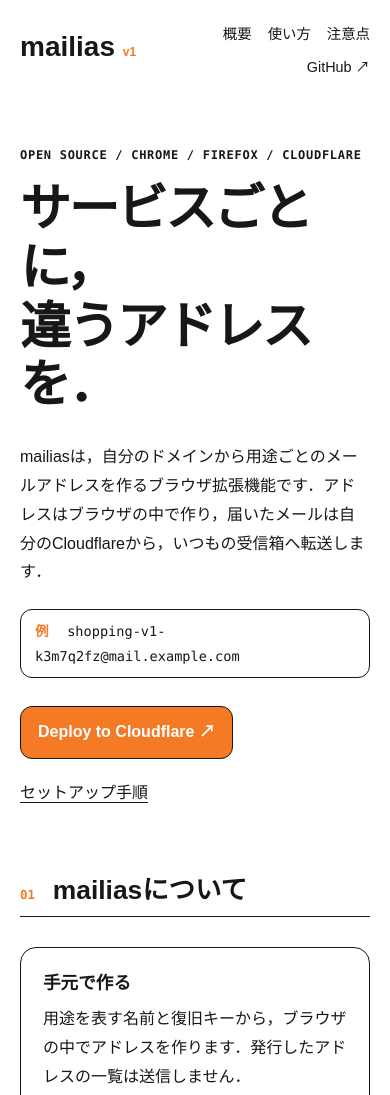
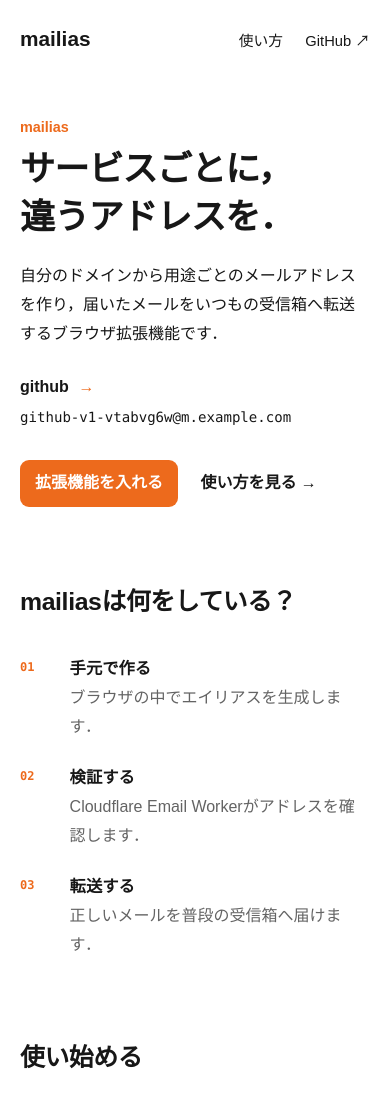
Before and after one commit to kentakom1213/mailias, a website built with Vite: page docs/index.html in a window 390 px wide. Shown: the top 1095 px of the page. Built offline with nearby package versions, Linux system fonts and the light colour scheme.

Commit message:
Refine landing page for OSS documentation

```diff
--- a/docs/index.html
+++ b/docs/index.html
@@ -1,56 +1,99 @@
 <!doctype html>
 <html lang="ja">
 <head>
-<meta charset="UTF-8"><meta name="viewport" content="width=device-width, initial-scale=1">
-<meta name="description" content="mailiasは，自分のドメインでサービスごとのメールアドレスを作る，オープンソースのブラウザ拡張機能です．">
-<meta name="theme-color" content="#ffffff"><title>mailias — サービスごとに，違うアドレスを．</title>
+  <meta charset="UTF-8">
+  <meta name="viewport" content="width=device-width, initial-scale=1">
+  <meta name="description" content="mailiasは，自分のドメインから用途ごとのメールアドレスを作り，届いたメールを普段の受信箱へ転送するブラウザ拡張機能です．">
+  <meta name="theme-color" content="#ffffff">
+  <title>mailias — サービスごとに，違うアドレスを．</title>
   <link rel="stylesheet" href="./style.css">
 </head>
 <body>
   <a class="skip-link" href="#main">本文へ移動</a>
-<header>
-<a class="logo" href="#top">mailias <small>v1</small></a>
-<nav aria-label="メインナビゲーション"><a href="#about">概要</a><a href="#setup">使い方</a><a href="#notes">注意点</a><a href="https://github.com/kentakom1213/mailias">GitHub ↗</a></nav>
+
+  <header class="site-header">
+    <a class="site-name" href="#top">mailias</a>
+    <nav aria-label="メインナビゲーション">
+      <a href="https://github.com/kentakom1213/mailias/blob/main/SETUP-ja.md">使い方</a>
+      <a href="https://github.com/kentakom1213/mailias">GitHub <span aria-hidden="true">↗</span></a>
+    </nav>
   </header>
+
   <main id="main">
     <section class="intro" id="top">
-<p class="meta">OPEN SOURCE / CHROME / FIREFOX / CLOUDFLARE</p>
-<h1>サービスごとに，<br>違うアドレスを．</h1>
-<p class="lead">mailiasは，自分のドメインから用途ごとのメールアドレスを作るブラウザ拡張機能です．アドレスはブラウザの中で作り，届いたメールは自分のCloudflareから，いつもの受信箱へ転送します．</p>
-<p class="alias"><span>例</span> shopping-v1-k3m7q2fz@mail.example.com</p>
-<div class="actions"><a class="primary" href="https://deploy.workers.cloudflare.com/?url=https://github.com/kentakom1213/mailias">Deploy to Cloudflare ↗</a><a href="https://github.com/kentakom1213/mailias/blob/main/SETUP-ja.md">セットアップ手順</a></div>
-</section>
-<section id="about">
-<h2><span>01</span> mailiasについて</h2>
-<div class="blocks">
-<article><h3>手元で作る</h3><p>用途を表す名前と復旧キーから，ブラウザの中でアドレスを作ります．発行したアドレスの一覧は送信しません．</p></article>
-<article><h3>キーを守る</h3><p>拡張機能には，読み出せない形に変換したキーを保存します．設定後に，元の復旧キーを表示することはできません．</p></article>
-<article><h3>受信箱へ届ける</h3><p>自分のCloudflare Workerが宛先を確かめ，正しいアドレスに届いたメールだけを転送します．</p></article>
+      <p class="product-name">mailias</p>
+      <h1>サービスごとに，違うアドレスを．</h1>
+      <p class="summary">自分のドメインから用途ごとのメールアドレスを作り，届いたメールをいつもの受信箱へ転送するブラウザ拡張機能です．</p>
+
+      <p class="alias-example">
+        <span class="alias-label">github</span>
+        <span class="alias-arrow" aria-hidden="true">→</span>
+        <code>github-v1-vtabvg6w@m.example.com</code>
+      </p>
+
+      <div class="intro-links">
+        <a class="install-link" href="https://github.com/kentakom1213/mailias/releases">拡張機能を入れる</a>
+        <a class="text-link" href="https://github.com/kentakom1213/mailias/blob/main/SETUP-ja.md">使い方を見る <span aria-hidden="true">→</span></a>
       </div>
     </section>
-<section id="setup">
-<h2><span>02</span> 使い始める</h2>
-<p>メールに使うドメイン，転送先，パスワードマネージャーを用意します．セットアップの目安は約10分です．</p>
-<ol class="steps">
-<li><strong>拡張機能を入れる</strong><p>ChromeまたはFirefoxへmailiasをインストールします．</p></li>
-<li><strong>復旧キーを保管する</strong><p>拡張機能でキーを作り，パスワードマネージャーへ保存します．保存したキーを貼り戻し，間違いがないことも確認します．</p></li>
-<li><strong>Workerを作る</strong><p>上のデプロイボタンからリポジトリを複製し，<code>MAILIAS_SECRET</code>と<code>FORWARD_TO</code>をCloudflareのSecretに設定します．復旧キーや転送先がGitHubへ書き込まれることはありません．</p></li>
-<li><strong>メールをつなぐ</strong><p>Email Routingのcatch-allをWorkerへ向け，実際にメールを送って転送を確かめます．</p></li>
+
+    <section>
+      <h2>mailiasは何をしている？</h2>
+      <ol class="flow">
+        <li>
+          <span class="number">01</span>
+          <div>
+            <h3>手元で作る</h3>
+            <p>ブラウザの中でエイリアスを生成します．</p>
+          </div>
+        </li>
+        <li>
+          <span class="number">02</span>
+          <div>
+            <h3>検証する</h3>
+            <p>Cloudflare Email Workerがアドレスを確認します．</p>
+          </div>
+        </li>
+        <li>
+          <span class="number">03</span>
+          <div>
+            <h3>転送する</h3>
+            <p>正しいメールを普段の受信箱へ届けます．</p>
+          </div>
+        </li>
       </ol>
-<p><a href="https://github.com/kentakom1213/mailias/blob/main/SETUP-ja.md">日本語の詳しいセットアップ手順 ↗</a></p>
     </section>
-<section id="notes">
-<h2><span>03</span> 使う前に</h2>
-<div class="note"><h3>復旧キーについて</h3><p>パスワードマネージャーに保存した復旧キーが，唯一の復旧元です．このキーと拡張機能のデータを両方失うと，以前と同じアドレスを作れません．</p></div>
-<h3>特定のアドレスを止める</h3><p>mailias v1には，アドレスごとの停止機能がありません．Cloudflare Email Routingに，対象アドレスを破棄するルールを追加してください．復旧キーを変えると，それまでのアドレスがすべて使えなくなります．</p>
-<h3>拡張機能に残るもの</h3><p>ドメイン，WorkerのURL，読み出せない形にしたキーを保存します．発行したアドレス，用途の名前，閲覧履歴，利用履歴は保存しません．</p>
-<h3>タグの強度</h3><p>アドレスに含まれる40 bitのタグは，でたらめな宛先を見分けるためのものです．ログインや本人確認に使う認証トークンではありません．</p>
+
+    <section>
+      <h2>使い始める</h2>
+      <ol class="setup-steps">
+        <li><span class="number">01</span><span>拡張機能を入れる</span></li>
+        <li><span class="number">02</span><span>復旧キーを保管する</span></li>
+        <li><span class="number">03</span><span>Cloudflareを設定する</span></li>
+        <li><span class="number">04</span><span>エイリアスを作る</span></li>
+      </ol>
+      <p><a class="text-link" href="https://github.com/kentakom1213/mailias/blob/main/SETUP-ja.md">詳しいセットアップ手順 <span aria-hidden="true">→</span></a></p>
     </section>
-<section id="links">
-<h2><span>04</span> 資料</h2>
-<ul class="links"><li><a href="https://github.com/kentakom1213/mailias">ソースコード</a></li><li><a href="https://github.com/kentakom1213/mailias/blob/main/SPEC.md">プロトコル仕様</a></li><li><a href="https://github.com/kentakom1213/mailias/blob/main/docs/security-model.md">セキュリティ設計</a></li><li><a href="https://github.com/kentakom1213/mailias/blob/main/docs/architecture.md">構成</a></li></ul>
+
+    <section>
+      <h2>復旧キーについて</h2>
+      <p class="recovery-note">復旧キーを失うと，それまでのアドレスを再生成できません．パスワードマネージャーなどに保管してください．</p>
+    </section>
+
+    <section>
+      <h2>詳しく知る</h2>
+      <ul class="document-links">
+        <li><a href="https://github.com/kentakom1213/mailias/blob/main/SETUP-ja.md">使い方 <span aria-hidden="true">→</span></a></li>
+        <li><a href="https://github.com/kentakom1213/mailias/blob/main/docs/security-model.md">セキュリティ設計 <span aria-hidden="true">→</span></a></li>
+        <li><a href="https://github.com/kentakom1213/mailias/blob/main/SPEC.md">プロトコル仕様 <span aria-hidden="true">→</span></a></li>
+        <li><a href="https://github.com/kentakom1213/mailias">GitHub <span aria-hidden="true">→</span></a></li>
+      </ul>
     </section>
   </main>
-<footer>© 2026 mailias contributors</footer>
+
+  <footer>
+    <span>mailias</span>
+    <a href="https://github.com/kentakom1213/mailias">GitHub</a>
+  </footer>
 </body>
 </html>
--- a/docs/style.css
+++ b/docs/style.css
@@ -1,23 +1,286 @@
-:root{--ink:#171717;--paper:#fff;--edge:#dedede;--orange:#f47a26}
-*{box-sizing:border-box}html{scroll-behavior:smooth}
-body{margin:0;color:var(--ink);background:#f1f1f1;font-family:"Avenir Next","Hiragino Sans","Yu Gothic","BIZ UDPGothic",sans-serif;font-size:17px;font-weight:500;line-height:1.8}
-a{color:var(--ink);text-underline-offset:4px;text-decoration-thickness:1px}a:hover{color:var(--orange)}
-.skip-link{position:fixed;top:-4rem;left:1rem;padding:.5rem 1rem;background:#fff;border:1px solid}.skip-link:focus{top:1rem}
-header,main,footer{width:min(920px,100%);margin-inline:auto;background:var(--paper)}
-header{display:flex;align-items:baseline;justify-content:space-between;gap:2rem;padding:28px 38px 18px}
-.logo{font-size:1.75rem;font-weight:800;text-decoration:none}.logo small{color:var(--orange);font-size:.75rem}
-nav{display:flex;flex-wrap:wrap;justify-content:flex-end;gap:1.2rem;font-size:.9rem}nav a{text-decoration:none}
-main{padding:0 38px 70px}section{padding:62px 0 12px;scroll-margin-top:20px}.intro{padding-top:75px}
-.meta{margin:0 0 16px;font:600 .75rem/1.5 ui-monospace,SFMono-Regular,Menlo,monospace;letter-spacing:.06em}
-h1{margin:0;font-size:clamp(3rem,8vw,5rem);line-height:1.16;letter-spacing:-.045em}
-.lead{max-width:760px;margin:28px 0 22px;font-size:1.08rem}
-.alias{display:inline-block;margin:0;padding:9px 14px;border:1px solid var(--ink);border-radius:12px;font-family:ui-monospace,SFMono-Regular,Menlo,monospace;font-size:.85rem;overflow-wrap:anywhere}.alias span{margin-right:.65rem;color:var(--orange);font-weight:800}
-.actions{display:flex;flex-wrap:wrap;align-items:center;gap:20px;margin-top:28px}.primary{display:inline-block;padding:11px 17px;color:#fff;background:var(--orange);border:1px solid var(--ink);border-radius:12px;font-weight:750;text-decoration:none}.primary:hover{color:#fff;background:#dc6417}
-h2{margin:0 0 30px;padding-bottom:7px;border-bottom:1px solid var(--ink);font-size:1.65rem;line-height:1.4}h2 span{display:inline-block;margin-right:.65rem;color:var(--orange);font:700 .78rem ui-monospace,SFMono-Regular,Menlo,monospace}
-h3{margin:30px 0 5px;font-size:1.1rem}p{margin:6px 0 20px}
-.blocks{display:grid;gap:14px}.blocks article,.note{padding:20px 22px;border:1px solid var(--ink);border-radius:16px}.blocks h3,.note h3{margin-top:0}.blocks p,.note p{margin-bottom:0}
-.steps{padding:0;margin:28px 0;list-style:none;counter-reset:step}.steps li{counter-increment:step;display:grid;grid-template-columns:34px 1fr;padding:20px 0;border-top:1px solid var(--edge)}.steps li:last-child{border-bottom:1px solid var(--edge)}.steps li::before{content:counter(step,decimal-leading-zero);color:var(--orange);font:700 .8rem ui-monospace,SFMono-Regular,Menlo,monospace}.steps strong,.steps p{grid-column:2}.steps p{margin:3px 0 0}
-code{padding:2px 5px;background:#f4f4f4;border-radius:4px;font-size:.84em}.note{margin-bottom:28px;border-color:var(--orange)}.links{padding-left:1.3rem}.links li{margin:.3rem 0}
-footer{padding:28px 38px 45px;border-top:1px solid var(--edge);font-size:.8rem;color:#666;text-align:center}
-@media(max-width:680px){body{background:var(--paper);font-size:16px}header{align-items:flex-start;padding:22px 20px 10px}nav{max-width:190px;gap:.45rem 1rem}main{padding:0 20px 55px}section{padding-top:52px}.intro{padding-top:55px}h1{font-size:clamp(2.7rem,13vw,4rem)}.lead{font-size:1rem}footer{padding-inline:20px}}
-@media(prefers-reduced-motion:reduce){html{scroll-behavior:auto}}
+:root {
+  --ink: #171717;
+  --muted: #646464;
+  --line: #d9d9d9;
+  --orange: #ed6a1c;
+}
+
+* { box-sizing: border-box; }
+
+html { scroll-behavior: smooth; }
+
+body {
+  margin: 0;
+  color: var(--ink);
+  background: #fff;
+  font-family: "Avenir Next", "Hiragino Sans", "Yu Gothic", "BIZ UDPGothic", sans-serif;
+  font-size: 17px;
+  font-weight: 500;
+  line-height: 1.8;
+  line-break: strict;
+}
+
+a {
+  color: inherit;
+  text-decoration-thickness: 1px;
+  text-underline-offset: 4px;
+}
+
+a:hover { color: var(--orange); }
+
+.skip-link {
+  position: fixed;
+  top: -4rem;
+  left: 1rem;
+  z-index: 2;
+  padding: .45rem .8rem;
+  background: #fff;
+  border: 1px solid var(--ink);
+}
+
+.skip-link:focus { top: 1rem; }
+
+.site-header,
+main,
+footer {
+  width: min(820px, calc(100% - 40px));
+  margin-inline: auto;
+}
+
+.site-header {
+  display: flex;
+  align-items: baseline;
+  justify-content: space-between;
+  padding: 26px 0;
+}
+
+.site-name {
+  font-size: 1.3rem;
+  font-weight: 800;
+  text-decoration: none;
+}
+
+nav {
+  display: flex;
+  gap: 1.4rem;
+  font-size: .92rem;
+}
+
+nav a { text-decoration: none; }
+
+main { padding-bottom: 64px; }
+
+section {
+  padding: 42px 0;
+}
+
+.intro {
+  padding-top: 50px;
+  padding-bottom: 56px;
+}
+
+.product-name {
+  margin: 0 0 4px;
+  color: var(--orange);
+  font-size: .9rem;
+  font-weight: 800;
+}
+
+h1,
+h2,
+h3 {
+  text-wrap: balance;
+}
+
+h1 {
+  max-width: 16em;
+  margin: 0;
+  font-size: clamp(2rem, 6vw, 3rem);
+  line-height: 1.35;
+  letter-spacing: -.025em;
+}
+
+.summary {
+  max-width: 39em;
+  margin: 22px 0;
+  text-wrap: pretty;
+}
+
+.alias-example {
+  display: flex;
+  align-items: baseline;
+  gap: .7rem;
+  margin: 25px 0 0;
+}
+
+.alias-label {
+  font-weight: 700;
+}
+
+.alias-arrow,
+.number {
+  color: var(--orange);
+}
+
+.alias-example code {
+  font-family: ui-monospace, SFMono-Regular, Menlo, monospace;
+  font-size: .88rem;
+  overflow-wrap: anywhere;
+}
+
+.intro-links {
+  display: flex;
+  flex-wrap: wrap;
+  align-items: center;
+  gap: 1.4rem;
+  margin-top: 30px;
+}
+
+.install-link {
+  padding: 9px 15px;
+  color: #fff;
+  background: var(--orange);
+  border-radius: 9px;
+  font-weight: 700;
+  text-decoration: none;
+}
+
+.install-link:hover {
+  color: #fff;
+  background: #cf5510;
+}
+
+.text-link {
+  font-weight: 650;
+  text-decoration: none;
+}
+
+.text-link:hover {
+  text-decoration: underline;
+}
+
+h2 {
+  margin: 0 0 24px;
+  font-size: 1.55rem;
+  line-height: 1.5;
+  letter-spacing: -.015em;
+}
+
+h3 {
+  margin: 0;
+  font-size: 1.02rem;
+}
+
+p { margin: 0 0 18px; }
+
+.flow,
+.setup-steps,
+.document-links {
+  margin: 0;
+  padding: 0;
+  list-style: none;
+}
+
+.flow {
+  max-width: 620px;
+}
+
+.flow li {
+  display: grid;
+  grid-template-columns: 2.4rem 1fr;
+  gap: .7rem;
+  padding: 10px 0;
+}
+
+.number {
+  padding-top: .18rem;
+  font-family: ui-monospace, SFMono-Regular, Menlo, monospace;
+  font-size: .75rem;
+  font-weight: 800;
+}
+
+.flow p {
+  margin: 1px 0;
+  color: var(--muted);
+}
+
+.setup-steps {
+  max-width: 520px;
+  margin-bottom: 18px;
+}
+
+.setup-steps li {
+  display: grid;
+  grid-template-columns: 2.4rem 1fr;
+  gap: .7rem;
+  padding: 10px 0;
+  border-bottom: 1px solid var(--line);
+}
+
+.setup-steps li:first-child {
+  border-top: 1px solid var(--line);
+}
+
+.recovery-note {
+  max-width: 40em;
+  padding-left: 16px;
+  border-left: 3px solid var(--orange);
+  text-wrap: pretty;
+}
+
+.document-links li {
+  margin: 7px 0;
+}
+
+.document-links a {
+  text-decoration: none;
+}
+
+.document-links a:hover {
+  text-decoration: underline;
+}
+
+footer {
+  display: flex;
+  justify-content: space-between;
+  padding: 24px 0 38px;
+  border-top: 1px solid var(--line);
+  color: var(--muted);
+  font-size: .82rem;
+}
+
+@media (max-width: 560px) {
+  body { font-size: 16px; }
+
+  .site-header {
+    padding: 20px 0;
+  }
+
+  main { padding-bottom: 40px; }
+
+  section { padding: 34px 0; }
+
+  .intro {
+    padding-top: 38px;
+    padding-bottom: 42px;
+  }
+
+  h1 {
+    max-width: none;
+    font-size: clamp(1.9rem, 9vw, 2.5rem);
+  }
+
+  .alias-example {
+    display: grid;
+    grid-template-columns: auto 1fr;
+    gap: .15rem .6rem;
+  }
+
+  .alias-example code {
+    grid-column: 1 / -1;
+  }
+}
+
+@media (prefers-reduced-motion: reduce) {
+  html { scroll-behavior: auto; }
+}
```
Lines whose indentation alone changed are shown as unchanged.
